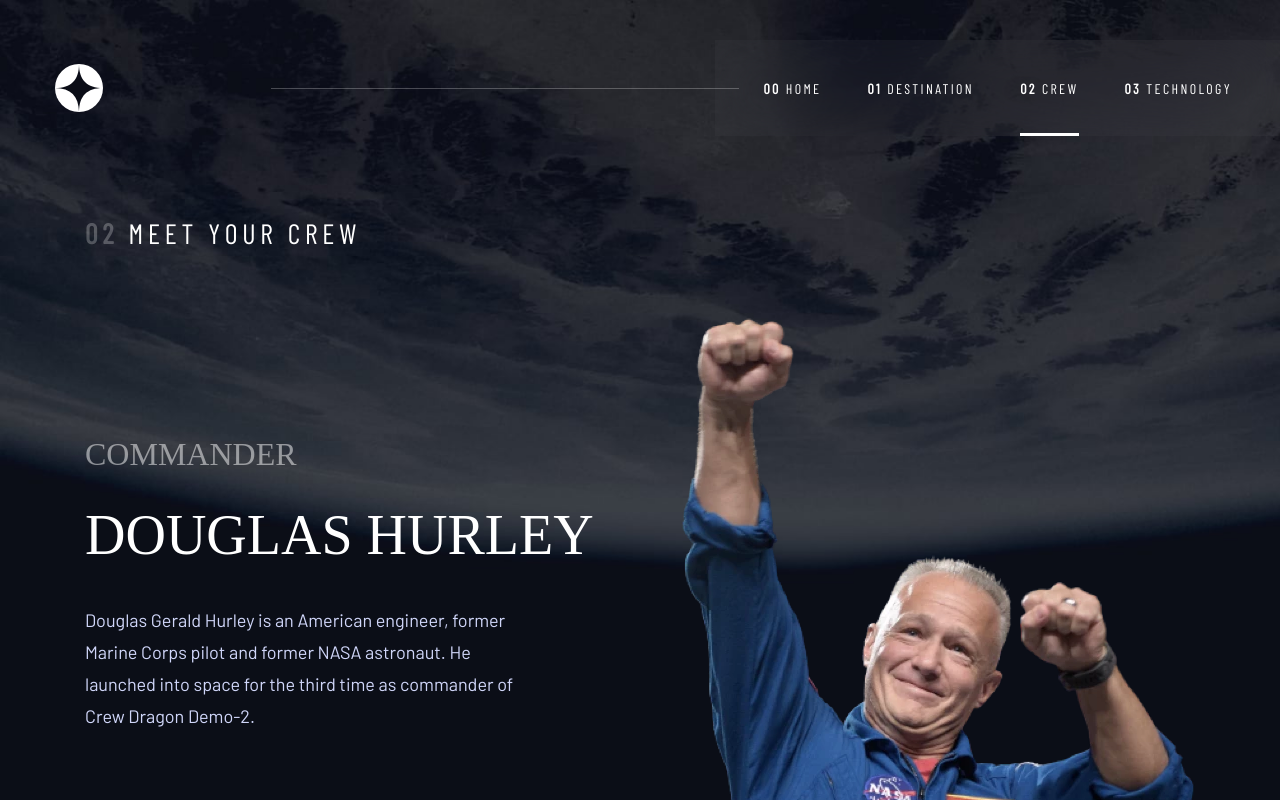
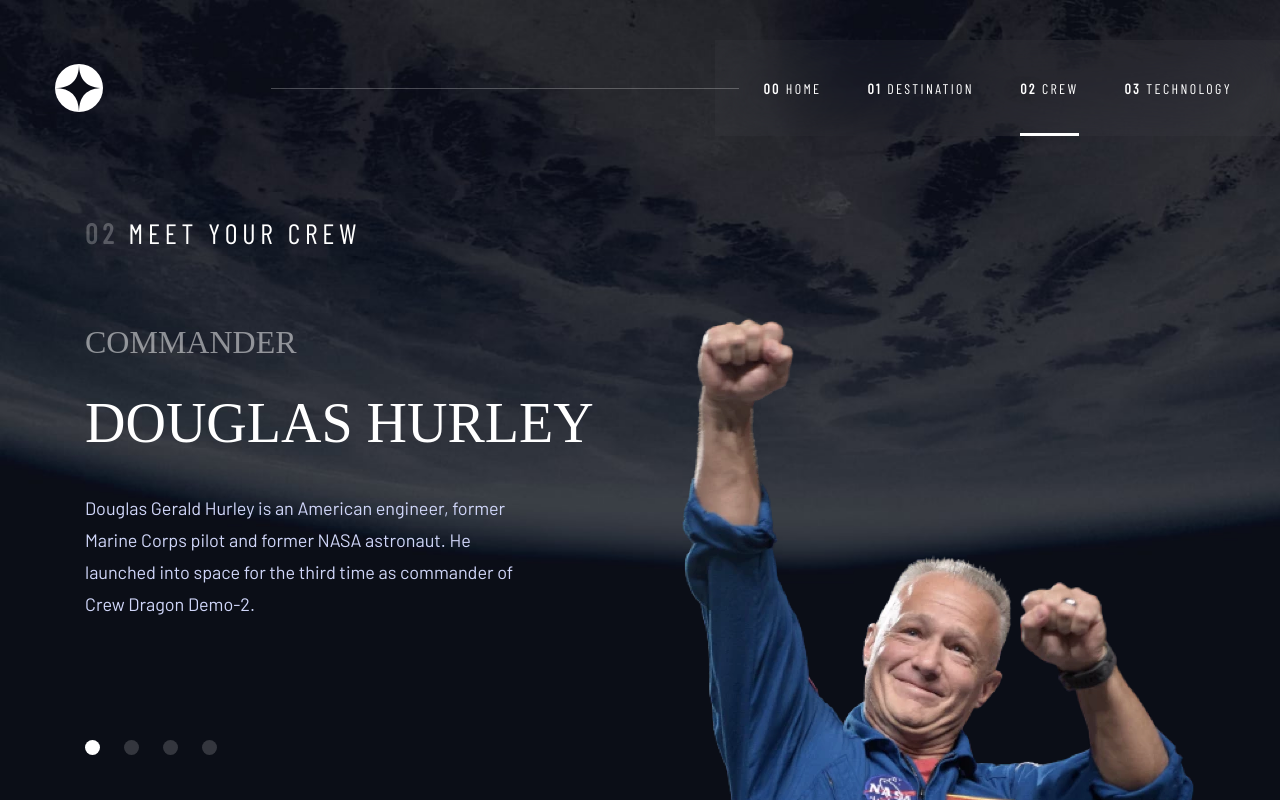
Before and after one commit to Svobyyy/space, a Next.js app: page /crew in a window 1280 px wide. Shown: the top 800 px of the page. Built offline with nearby package versions, Linux system fonts and the light colour scheme; a web font is replaced by a local one.

Commit message:
final touch

```diff
--- a/app/components/Crew/Crew.tsx
+++ b/app/components/Crew/Crew.tsx
@@ -27,7 +27,7 @@
 
       <div
         className="
-        flex max-w-[1110px] w-full justify-between items-center lg:mt-[64px] md:mt-[60px] mt-[32px]
+        flex max-w-[1110px] w-full justify-between lg:items-start items-center lg:mt-[64px] md:mt-[60px] mt-[32px]
         lg:flex-row-reverse md:flex-col-reverse flex-col"
       >
         <img
```
